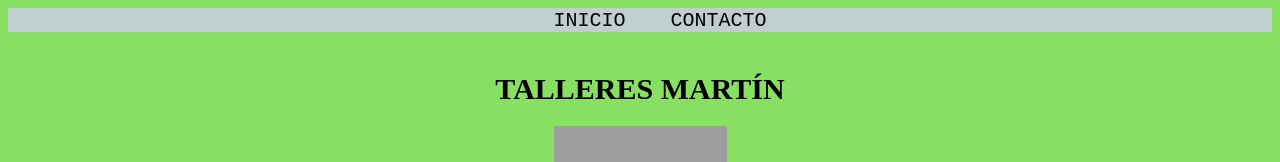
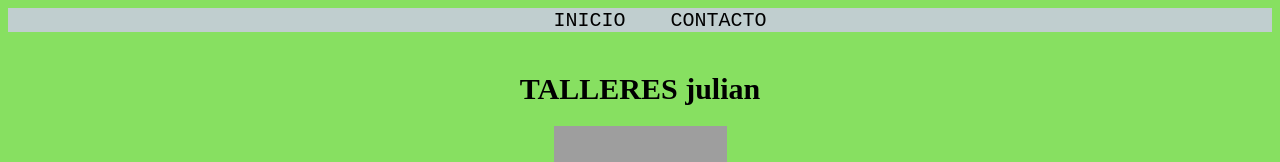
Before and after one commit to JavierRapado/Talleres, a plain HTML site: page Javier_Rapado_Dominguez/index.html in a window 1280 px wide. Shown: the top 162 px of the page. Drawn offline with Linux system fonts and the light colour scheme; grey boxes are pictures that could not be loaded.

Commit message:
commit nuevotexto

```diff
--- a/Javier_Rapado_Dominguez/index.html
+++ b/Javier_Rapado_Dominguez/index.html
@@ -17,7 +17,7 @@
         </nav>
     </div>
     <div class="titulo">
-        <h1>TALLERES MARTÍN</h1>
+        <h1>TALLERES julian</h1>
         <img src="https://encrypted-tbn0.gstatic.com/images?q=tbn:ANd9GcSZOBaXYJeZd_NRbvVumsYfxvWWKrqG1JKXlMrU0XEYsjkv3D3WRWEWq644Bxrboeh1L34&usqp=CAU" alt="Logo de Talleres Martín">
     </div>
     <div class="section">
```
